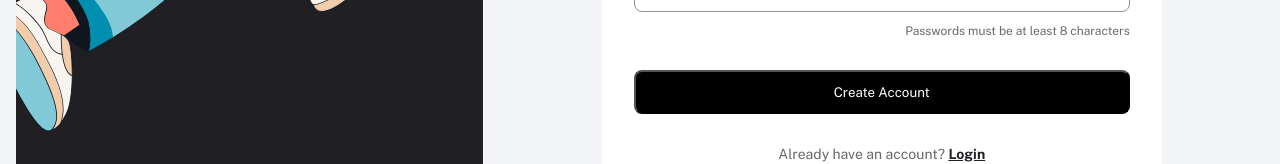
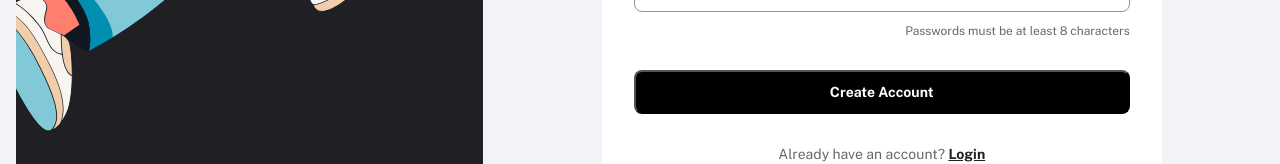
Before and after one commit to kwe92/personal-finance-app, a React (Create React App) app: page /auth/signUp in a window 1280 px wide. Shown: the part 458-622 px from the top of the page. Built offline with nearby package versions, Linux system fonts and the light colour scheme.

Commit message:
task: misc: added placeholder prop to TextFormField

```diff
--- a/src/features/shared/components/css/main_button.css
+++ b/src/features/shared/components/css/main_button.css
@@ -5,4 +5,6 @@
     padding-top: 12px;
     padding-bottom: 12px;
     cursor: pointer;
+    font-size: 14px;
+    font-weight: bold;
 }
--- a/src/features/shared/components/text_form_field.tsx
+++ b/src/features/shared/components/text_form_field.tsx
@@ -9,6 +9,7 @@ const TextFormField = ({
   label,
   type,
   value,
+  placeholder,
   showPasswordIcon = false,
   onChange,
   onIconTap,
@@ -17,12 +18,13 @@ const TextFormField = ({
   label: string;
   type: string;
   value: string;
+  placeholder?: string;
   showPasswordIcon?: boolean;
   onChange: React.ChangeEventHandler<HTMLInputElement>;
-  onIconTap?: MouseEventHandler<HTMLImageElement>;
+  onIconTap?: MouseEventHandler;
 }): JSX.Element => {
   return (
-    <>
+    <div>
       <label htmlFor={name}>{label}</label>
       <div style={{ height: "4px" }} />
       <div className="text-form-field-container">
@@ -32,6 +34,7 @@ const TextFormField = ({
           name={name}
           type={type}
           value={value}
+          placeholder={placeholder}
           onChange={onChange}
           className="text-form-field"
         />
@@ -49,7 +52,7 @@ const TextFormField = ({
           <></>
         )}
       </div>
-    </>
+    </div>
   );
 };
 
```
